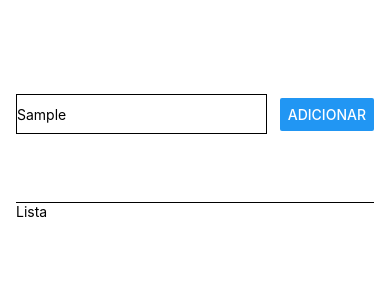
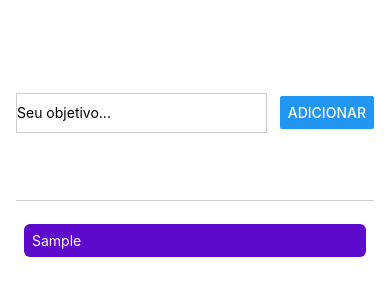
Before and after one commit to freire-dev/react-native, a React Native app: screen / in a window 390 px wide. Both pictures are taken after typing "Sample" into the empty fields and a click on the button "ADICIONAR". Shown: the top 300 px of the page. Built offline with nearby package versions, Linux system fonts and the light colour scheme.

Commit message:
estudo do dia finalizado na aula 27. Próxima aula: 28.

```diff
--- a/App.js
+++ b/App.js
@@ -1,22 +1,39 @@
 import { StatusBar } from "expo-status-bar";
-import { StyleSheet, Text, View, Button, TextInput } from "react-native";
+import {
+  StyleSheet,
+  Text,
+  View,
+  Button,
+  TextInput,
+  ScrollView,
+  FlatList,
+} from "react-native";
 import { useState } from "react";
+import GoalItem from "./components/GoalItem";
 
 export default function App() {
   const [enteredGoalText, setEnteredGoalText] = useState("");
+  const [goals, setGoals] = useState([]);
 
   const goalInputHandler = (enteredText) => {
     setEnteredGoalText(enteredText);
   };
 
   const addGoalHandler = () => {
-
+    enteredGoalText != ""
+      ? setGoals((currentGoals) => [
+          ...currentGoals,
+          { text: enteredGoalText, id: Math.random().toString() },
+        ])
+      : "";
+    setEnteredGoalText("");
   };
 
   return (
     <View style={styles.appContainer}>
       <View style={styles.inputContainer}>
         <TextInput
+          value={enteredGoalText}
           style={styles.textInput}
           placeholder="Seu objetivo..."
           onChangeText={goalInputHandler}
@@ -24,7 +41,15 @@ export default function App() {
         <Button title="Adicionar" onPress={addGoalHandler} />
       </View>
       <View style={styles.goalsContainer}>
-        <Text>Lista</Text>
+        <FlatList
+          data={goals}
+          keyExtractor={(item, index) => {
+            return item.id;
+          }}
+          renderItem={(itemData) => {
+            return <GoalItem itemData={itemData.item.text} />;
+          }}
+        ></FlatList>
       </View>
     </View>
   );
@@ -43,16 +68,17 @@ const styles = StyleSheet.create({
     alignItems: "center",
     paddingBottom: 24,
     borderBottomWidth: 1,
-    borderBottomColor: "#ccccc",
+    borderBottomColor: "#cccccc",
   },
   textInput: {
     borderWidth: 1,
-    borderColor: "#ccccc",
+    borderColor: "#cccccc",
     width: "70%",
     marginRight: 8,
     height: 40,
   },
   goalsContainer: {
     flex: 5,
+    marginTop: 15,
   },
 });
--- /dev/null
+++ b/components/GoalItem.js
@@ -0,0 +1,23 @@
+import { StyleSheet, View, Text } from "react-native";
+
+const GoalItem = ({ itemData }) => {
+  return (
+    <View style={styles.goalItem}>
+      <Text style={styles.goalText}>{itemData}</Text>
+    </View>
+  );
+};
+
+const styles = StyleSheet.create({
+  goalItem: {
+    margin: 8,
+    padding: 8,
+    borderRadius: 6,
+    backgroundColor: "#5e0acc",
+  },
+  goalText: {
+    color: "white",
+  },
+});
+
+export default GoalItem;
```
Also changed, not shown: components/GoalInput.js (added).
